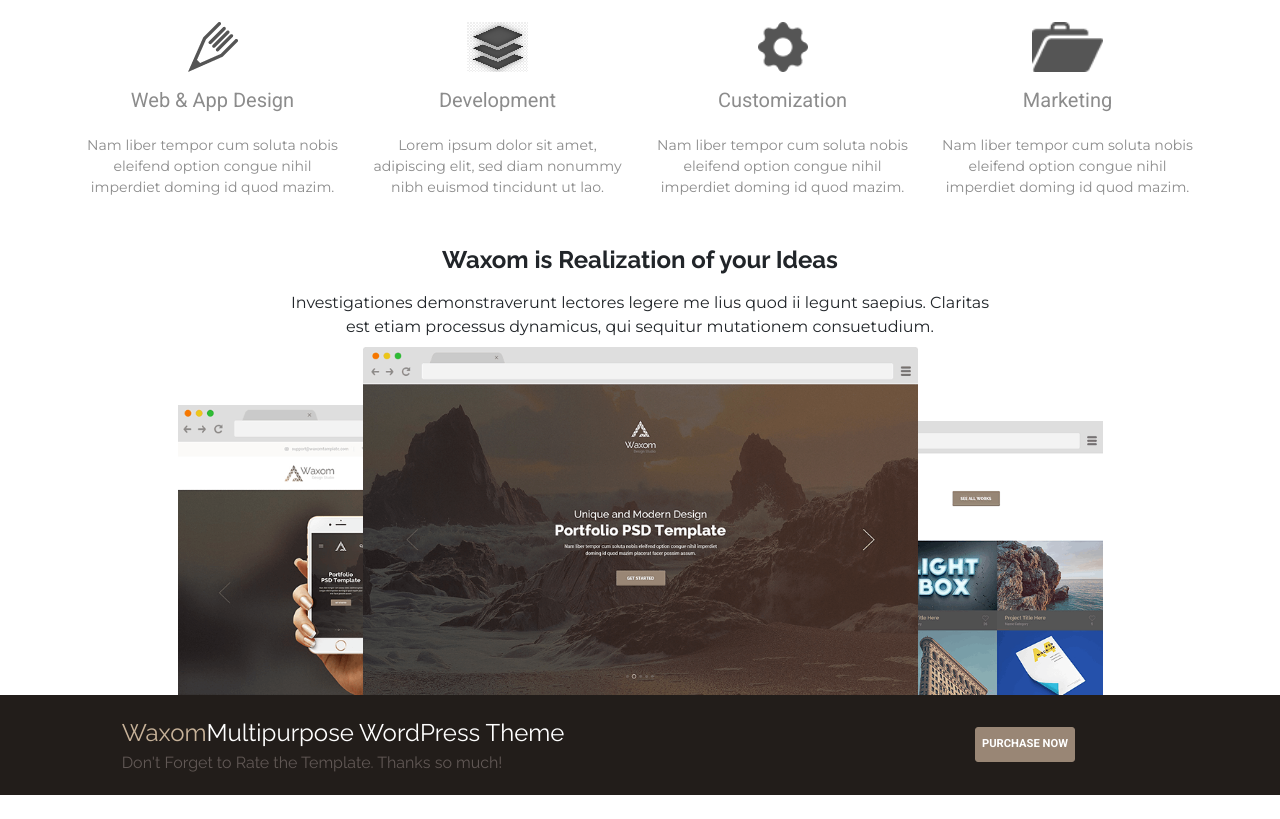
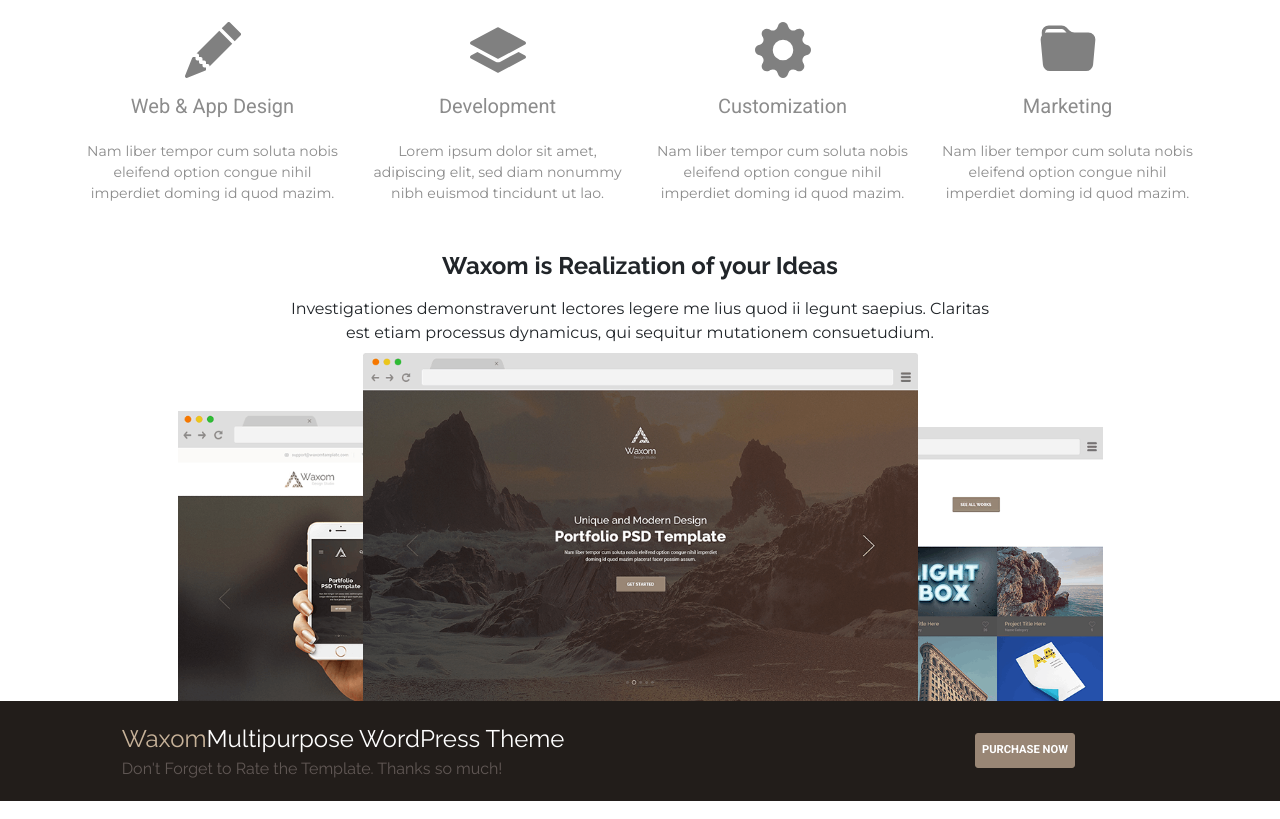
Before and after one commit to pavelusov79/project_templ, a plain HTML site: page index.html in a window 1280 px wide. Shown: the part 962-1781 px from the top of the page. Drawn offline with Linux system fonts and the light colour scheme.

Commit message:
css alter

```diff
--- a/css/style.css
+++ b/css/style.css
@@ -14,12 +14,17 @@
     font-size: 0.75rem;
   }
 }
+.a_hover {
+  color: gray;
+}
 .a_hover:hover {
   text-decoration: none;
+  color: #C7B299
 }
 .a_hover:hover .heading {
   color: #C7B299;
 }
+
 .a_hover:hover .hr-line {
   border-bottom: 3px solid #C7B299;
   width: 40%;
--- a/index.html
+++ b/index.html
@@ -86,28 +86,45 @@
 	<div class="container mt-4">
 		<div class="row justify-content-center">
 			<div class="col-12 col-sm-3 text-center">
-				<a class="a_hover" href="#"><img class="pic" src="img/pensil.png" alt="pensil">
+				<a class="a_hover" href="#">
+					<svg width="3.5em" height="3.5em" viewBox="0 0 16 16" class="bi bi-pencil-fill" fill="currentColor" xmlns="http://www.w3.org/2000/svg">
+  					<path fill-rule="evenodd" d="M12.854.146a.5.5 0 0 0-.707 0L10.5 1.793 14.207 5.5l1.647-1.646a.5.5 0 0 0 0-.708l-3-3zm.646 6.061L9.793 2.5 3.293 9H3.5a.5.5 0 0 1 .5.5v.5h.5a.5.5 0 0 1 .5.5v.5h.5a.5.5 0 0 1 .5.5v.5h.5a.5.5 0 0 1 .5.5v.207l6.5-6.5zm-7.468 7.468A.5.5 0 0 1 6 13.5V13h-.5a.5.5 0 0 1-.5-.5V12h-.5a.5.5 0 0 1-.5-.5V11h-.5a.5.5 0 0 1-.5-.5V10h-.5a.499.499 0 0 1-.175-.032l-.179.178a.5.5 0 0 0-.11.168l-2 5a.5.5 0 0 0 .65.65l5-2a.5.5 0 0 0 .168-.11l.178-.178z"/>
+					</svg>
 					<h5 class="heading mt-3 mb-0">Web & App Design</h5>
 					<p class="panel_text">Nam liber tempor cum soluta nobis eleifend option congue nihil imperdiet doming id quod mazim.</p>
-				<p class="hr-line"></p></a>
+					<p class="hr-line"></p>
+				</a>
 			</div>
 			<div class="col-12 col-sm-3 text-center">
-				<a class="a_hover" href="#"><img class="img-fluid pic" src="img/layher.png" alt="layher">
+				<a class="a_hover" href="#">
+					<svg width="3.5em" height="3.5em" viewBox="0 0 16 16" class="bi bi-layers-fill" fill="currentColor" xmlns="http://www.w3.org/2000/svg">
+  					<path fill-rule="evenodd" d="M7.765 1.559a.5.5 0 0 1 .47 0l7.5 4a.5.5 0 0 1 0 .882l-7.5 4a.5.5 0 0 1-.47 0l-7.5-4a.5.5 0 0 1 0-.882l7.5-4z"/>
+  					<path fill-rule="evenodd" d="M2.125 8.567l-1.86.992a.5.5 0 0 0 0 .882l7.5 4a.5.5 0 0 0 .47 0l7.5-4a.5.5 0 0 0 0-.882l-1.86-.992-5.17 2.756a1.5 1.5 0 0 1-1.41 0l-5.17-2.756z"/>
+					</svg>
 					<h5 class="heading mt-3 mb-0">Development</h5>
 					<p class="panel_text">Lorem ipsum dolor sit amet, adipiscing elit, sed diam nonummy nibh euismod tincidunt ut lao.</p>
-				<p class="hr-line"></p></a>
+					<p class="hr-line"></p>
+				</a>
 			</div>
 			<div class="col-12 col-sm-3 text-center">
-				<a class="a_hover" href="#"><img class="img-fluid pic" src="img/wheel.png" alt="wheel">
+				<a class="a_hover" href="#">
+					<svg width="3.5em" height="3.5em" viewBox="0 0 16 16" class="bi bi-gear-fill" fill="currentColor" xmlns="http://www.w3.org/2000/svg">
+  					<path fill-rule="evenodd" d="M9.405 1.05c-.413-1.4-2.397-1.4-2.81 0l-.1.34a1.464 1.464 0 0 1-2.105.872l-.31-.17c-1.283-.698-2.686.705-1.987 1.987l.169.311c.446.82.023 1.841-.872 2.105l-.34.1c-1.4.413-1.4 2.397 0 2.81l.34.1a1.464 1.464 0 0 1 .872 2.105l-.17.31c-.698 1.283.705 2.686 1.987 1.987l.311-.169a1.464 1.464 0 0 1 2.105.872l.1.34c.413 1.4 2.397 1.4 2.81 0l.1-.34a1.464 1.464 0 0 1 2.105-.872l.31.17c1.283.698 2.686-.705 1.987-1.987l-.169-.311a1.464 1.464 0 0 1 .872-2.105l.34-.1c1.4-.413 1.4-2.397 0-2.81l-.34-.1a1.464 1.464 0 0 1-.872-2.105l.17-.31c.698-1.283-.705-2.686-1.987-1.987l-.311.169a1.464 1.464 0 0 1-2.105-.872l-.1-.34zM8 10.93a2.929 2.929 0 1 0 0-5.86 2.929 2.929 0 0 0 0 5.858z"/>
+					</svg>
 					<h5 class="heading mt-3 mb-0">Customization</h5>
 					<p class="panel_text">Nam liber tempor cum soluta nobis eleifend option congue nihil imperdiet doming id quod mazim.</p>
-				<p class="hr-line"></p></a>
+					<p class="hr-line"></p>
+				</a>
 			</div>
 			<div class="col-12 col-sm-3 text-center">
-				<a class="a_hover" href="#"><img class="img-fluid pic" src="img/folder.png" alt="folder">
+				<a class="a_hover" href="#">
+					<svg width="3.5em" height="3.5em" viewBox="0 0 16 16" class="bi bi-folder-fill" fill="currentColor" xmlns="http://www.w3.org/2000/svg">
+  					<path fill-rule="evenodd" d="M9.828 3h3.982a2 2 0 0 1 1.992 2.181l-.637 7A2 2 0 0 1 13.174 14H2.826a2 2 0 0 1-1.991-1.819l-.637-7a1.99 1.99 0 0 1 .342-1.31L.5 3a2 2 0 0 1 2-2h3.672a2 2 0 0 1 1.414.586l.828.828A2 2 0 0 0 9.828 3zm-8.322.12C1.72 3.042 1.95 3 2.19 3h5.396l-.707-.707A1 1 0 0 0 6.172 2H2.5a1 1 0 0 0-1 .981l.006.139z"/>
+					</svg>
 					<h5 class="heading mt-3 mb-0">Marketing</h5>
 					<p class="panel_text">Nam liber tempor cum soluta nobis eleifend option congue nihil imperdiet doming id quod mazim.</p>
-				<p class="hr-line"></p></a>
+					<p class="hr-line"></p>
+				</a>
 			</div>
 		</div>
 		<h3 class="h4 heading_2 mt-3 mb-3 text-center">Waxom is Realization of your Ideas</h3>
```
Also changed, not shown: img/folder.png (deleted), img/layher.png (deleted), img/pensil.png (deleted), img/wheel.png (deleted). Lines whose indentation alone changed are shown as unchanged.
